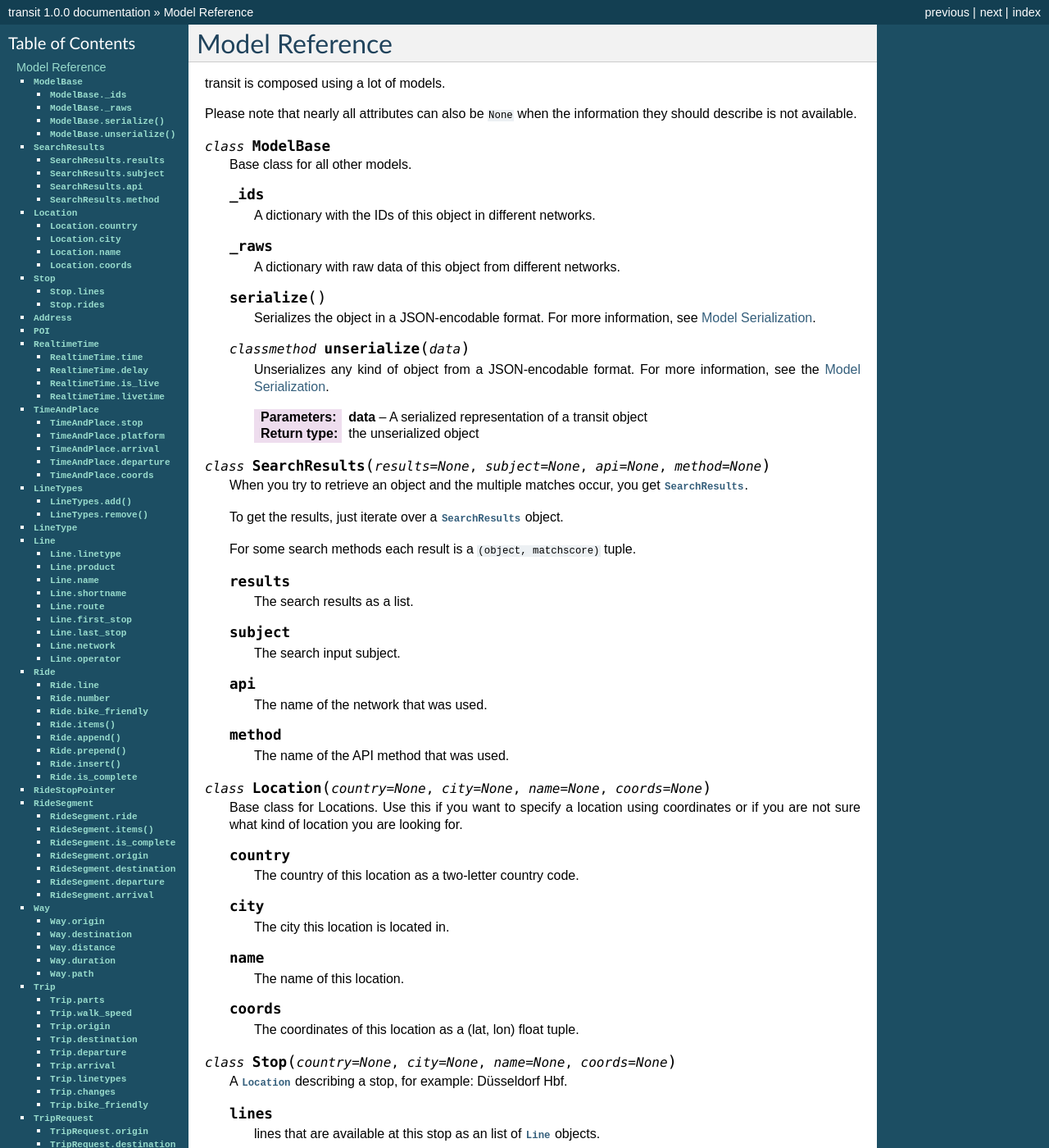
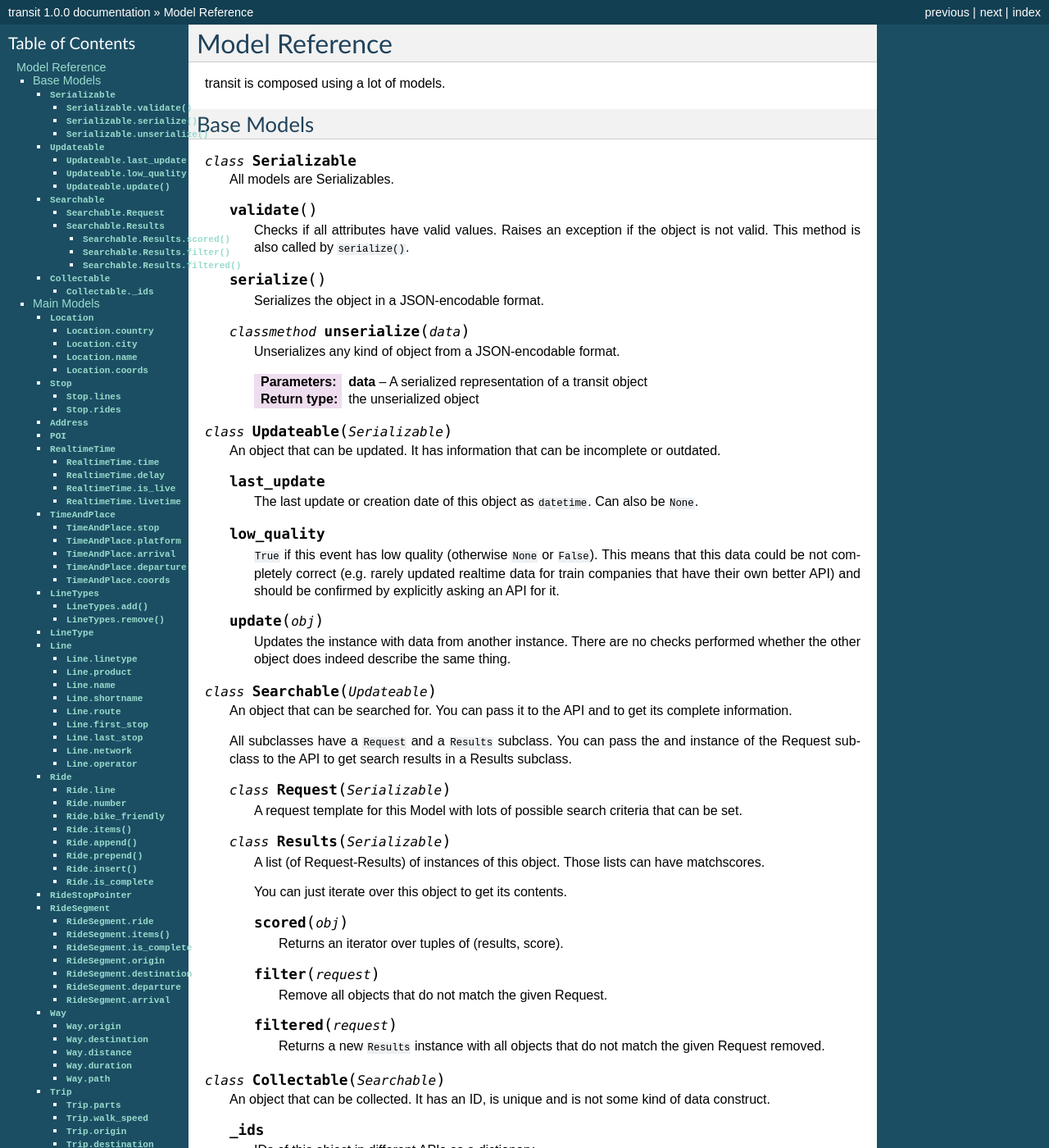
Before and after one commit to codingcatgirl/choo, a Sphinx documentation site: the page built from docs/transit/models.rst, in a window 1280 px wide and 1400 px high. Shown: the whole window at 82% size. Built offline with Sphinx 7.4.7, drawn with Linux system fonts in a browser that asks for light colours; some of the changed text lies outside the part shown.

Commit message:
more docs

```diff
--- a/docs/transit/api.rst
+++ b/docs/transit/api.rst
@@ -13,3 +13,5 @@
     The **EFA** API of the **Verkehrsverbund Rhein Ruhr** in Germany.
 
     Information for all of NRW is available, but real time data for local operators only in the VRR area.
+
+    Some Information for the rest of Germany is also available.
--- a/docs/transit/models.rst
+++ b/docs/transit/models.rst
@@ -3,27 +3,24 @@
 
 transit is composed using a lot of models.
 
-Please note that nearly all attributes can also be ``None`` when the information they should describe is not available.
+Base Models
+-----------
 
-.. py:class:: ModelBase()
+.. py:class:: Serializable
 
-    Base class for all other models.
+    All models are Serializables.
 
-    .. attribute:: _ids
+    .. method:: validate()
 
-        A dictionary with the IDs of this object in different networks.
-
-    .. attribute:: _raws
-
-        A dictionary with raw data of this object from different networks.
+        Checks if all attributes have valid values. Raises an exception if the object is not valid. This method is also called by ``serialize()``.
 
     .. method:: serialize()
 
-        Serializes the object in a JSON-encodable format. For more information, see `Model Serialization`_.
+        Serializes the object in a JSON-encodable format.
 
     .. classmethod:: unserialize(data)
 
-        Unserializes any kind of object from a JSON-encodable format. For more information, see the `Model Serialization`_.
+        Unserializes any kind of object from a JSON-encodable format.
 
         :param data: A serialized representation of a transit object
         :rtype: the unserialized object
@@ -31,29 +28,66 @@
 .. _`Model Serialization`: serializing.html
 
 
-.. py:class:: SearchResults(results=None, subject=None, api=None, method=None)
+.. py:class:: Updateable(Serializable)
 
-    When you try to retrieve an object and the multiple matches occur, you get :py:class:`SearchResults`.
+    An object that can be updated. It has information that can be incomplete or outdated.
 
-    To get the results, just iterate over a :py:class:`SearchResults` object.
+    .. py:attribute:: last_update
 
-    For some search methods each result is a ``(object, matchscore)`` tuple.
+        The last update or creation date of this object as ``datetime``. Can also be ``None``.
 
-    .. attribute:: results
+    .. py:attribute:: low_quality
 
-        The search results as a list.
+        ``True`` if this event has low quality (otherwise ``None`` or ``False``). This means that this data could be not completely correct (e.g. rarely updated realtime data for train companies that have their own better API) and should be confirmed by explicitly asking an API for it.
 
-    .. attribute:: subject
+    .. method:: update(obj)
 
-        The search input subject.
+        Updates the instance with data from another instance. There are no checks performed whether the other object does indeed describe the same thing.
 
-    .. attribute:: api
 
-        The name of the network that was used.
+.. py:class:: Searchable(Updateable)
 
-    .. attribute:: method
+    An object that can be searched for. You can pass it to the API and to get its complete information.
 
-        The name of the API method that was used.
+    All subclasses have a ``Request`` and a ``Results`` subclass. You can pass the and instance of the Request subclass to the API to get search results in a Results subclass.
+
+    .. py:class:: Searchable.Request(Serializable)
+
+        A request template for this Model with lots of possible search criteria that can be set.
+
+    .. py:class:: Searchable.Results(Serializable)
+
+        A list (of Request-Results) of instances of this object. Those lists can have matchscores.
+
+        You can just iterate over this object to get its contents.
+
+        .. method:: scored(obj)
+
+            Returns an iterator over tuples of (results, score).
+
+        .. method:: filter(request)
+
+            Remove all objects that do not match the given Request.
+
+        .. method:: filtered(request)
+
+            Returns a new ``Results`` instance with all objects that do not match the given Request removed.
+
+
+.. py:class:: Collectable(Searchable)
+
+    An object that can be collected. It has an ID, is unique and is not some kind of data construct.
+
+    .. py:attribute:: _ids
+
+        IDs of this object in different APIs as a dictionary.
+
+        * ``ifopt`` means *Identification of Fixed Objects in Public Transport* which is a gloablly unique ID supported by some APIs.
+        * ``uic`` means the international tran station ID of the **International Union of Railways*
+
+
+Main Models
+-----------
 
 
 .. py:class:: Location(country=None, city=None, name=None, coords=None)
```
Also changed, not shown: docs/transit/cli.rst (+16 -19 lines).
